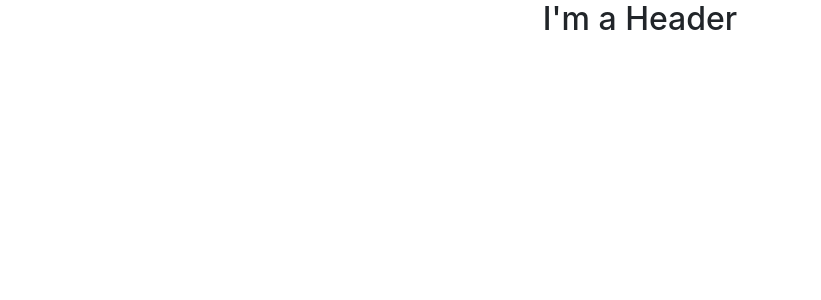
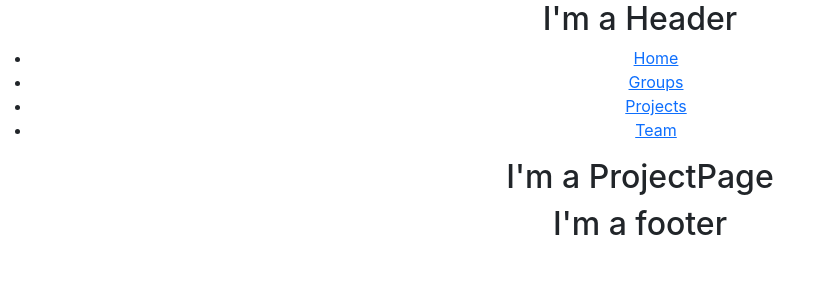
Before and after one commit to thePumaLovers/project-planning-client, a React (Create React App) app: page /projects/1 in a window 1280 px wide. Before the commit this address had no page. Shown: the top 300 px of the page, without its empty margins (0-821 px from the left). Built offline with nearby package versions, Linux system fonts and the light colour scheme.

Commit message:
completed routing with nav Co-authored-by: @aidynhillyard @rosscarnegie @JAndrzGutierrez

```diff
--- a/src/App.js
+++ b/src/App.js
@@ -1,32 +1,41 @@
-import Header from './Components/Header/Header'
-import LandingPage from './Components/LandingPage/LandingPage';
-import GroupsPage from './Components/GroupsPage/GroupsPage';
-import ProjectsPage from './Components/ProjectsPage/ProjectsPage';
-import TeamPage from './Components/TeamPage/TeamPage';
+import Header from "./Components/Header/Header";
+import LandingPage from "./Components/LandingPage/LandingPage";
+import GroupsPage from "./Components/GroupsPage/GroupsPage";
+import ProjectsPage from "./Components/ProjectsPage/ProjectsPage";
+import ProjectPage from "./Components/ProjectPage/ProjectPage";
+import TeamPage from "./Components/TeamPage/TeamPage";
+import Footer from "./Components/Footer/Footer";
 
-import {Routes, Route, Link} from 'react-router-dom'
-import './App.css';
-
+import { Routes, Route, Link } from "react-router-dom";
+import "./App.css";
 
 function App() {
   return (
     <div className="App">
-
       <Header />
       <nav>
-
+        <ul>
+          <li><Link to='/'>Home</Link></li>
+          <li><Link to='/groups'>Groups</Link></li>
+          <li><Link to='/projects'>Projects</Link></li>
+          <li><Link to='/team'>Team</Link></li>
+        </ul>
       </nav>
 
       <main>
-      <Routes>
-        <Route path="/" element={<LandingPage />}></Route>
-        <Route path="/groups" element={<GroupsPage />}></Route>
-        <Route path='/projects' element={<ProjectsPage />}></Route>
-        <Route path='/team' element={<TeamPage />}></Route>
-      </Routes>
+        <Routes>
+          <Route path="/" element={<LandingPage />}></Route>
+          <Route path="/groups" element={<GroupsPage />}></Route>
+          <Route path="/projects" element={<ProjectsPage />}></Route>
+          <Route path="/projects/:projectid" element={<ProjectPage />}></Route>
+          <Route path="/team" element={<TeamPage />}></Route>
+        </Routes>
       </main>
 
+      <Footer />
     </div>
+
+
   );
 }
 
--- a/src/Components/ProjectPage/ProjectPage.js
+++ b/src/Components/ProjectPage/ProjectPage.js
@@ -1,4 +1,9 @@
+import { useParams } from "react-router";
+
 const ProjectPage = () => {
+let params = useParams();
+console.log(params)
+
   return (
     <div>
       <h2>I'm a ProjectPage</h2>
```
